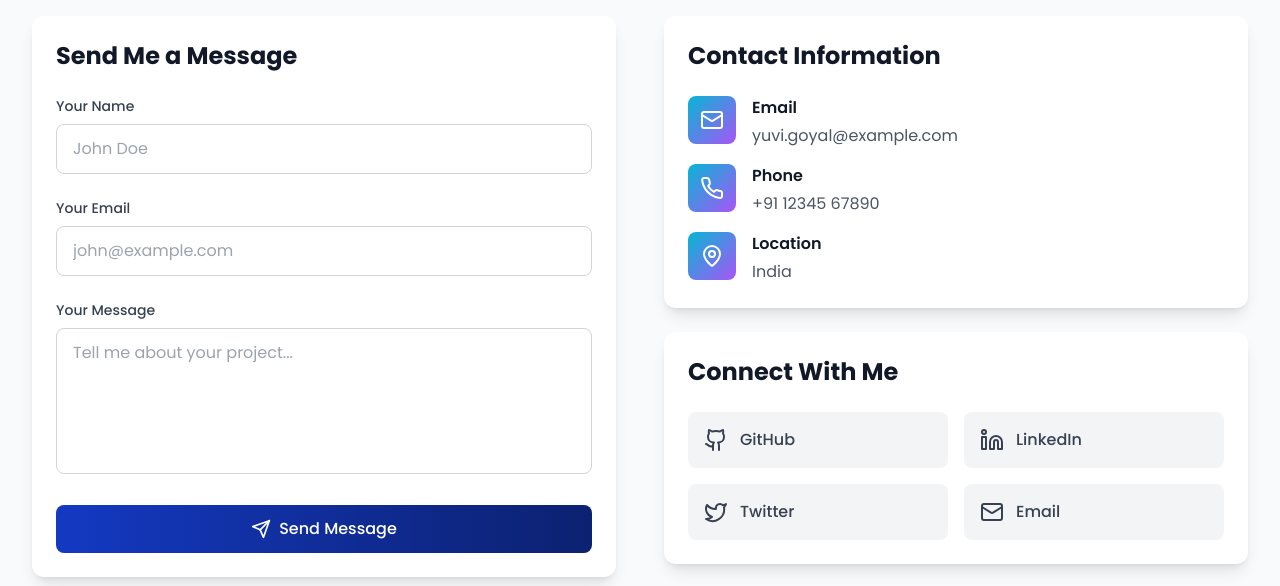
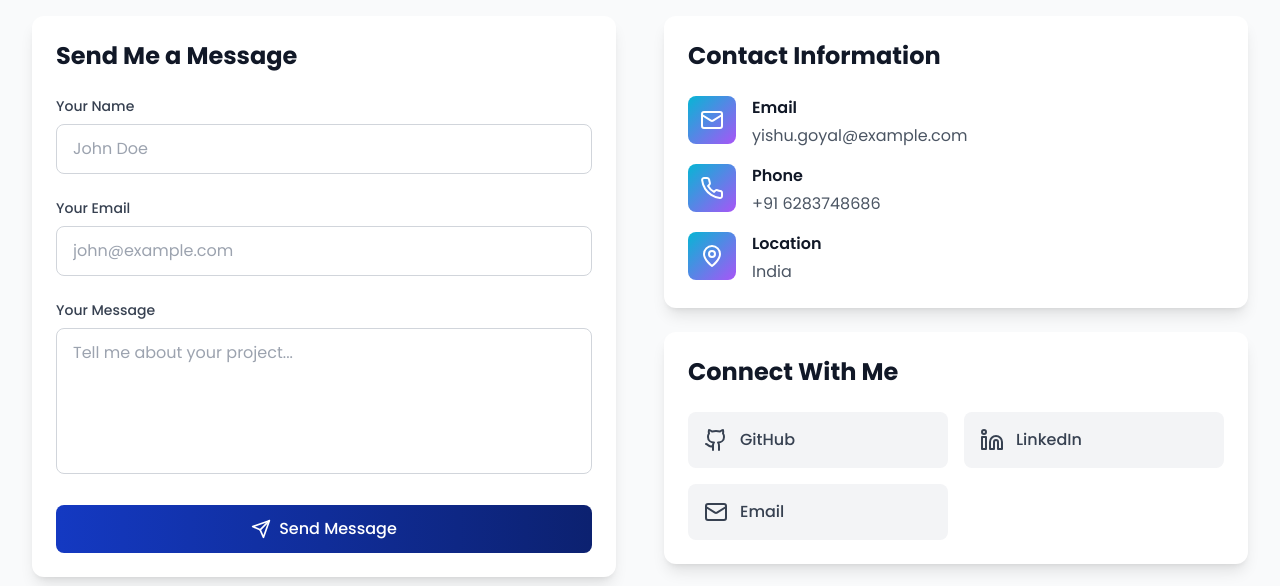
Before and after one commit to yishugoyal/Developer-Portfolio, a React (Vite) app: page / in a window 1280 px wide. Shown: the part 5640-6226 px from the top of the page. Built offline with nearby package versions, Linux system fonts and the light colour scheme.

Commit message:
Update Contact.tsx

```diff
--- a/src/components/Contact.tsx
+++ b/src/components/Contact.tsx
@@ -18,25 +18,19 @@ const Contact = () => {
     {
       name: 'GitHub',
       icon: Github,
-      url: 'https://github.com/yuvigoyal',
+      url: 'https://github.com/yishugoyal',
       color: 'hover:text-gray-900 dark:hover:text-gray-100',
     },
     {
       name: 'LinkedIn',
       icon: Linkedin,
-      url: 'https://linkedin.com/in/yuvigoyal',
+      url: 'https://www.linkedin.com/in/yishugoyal/',
       color: 'hover:text-blue-600',
-    },
-    {
-      name: 'Twitter',
-      icon: Twitter,
-      url: 'https://twitter.com/yuvigoyal',
-      color: 'hover:text-blue-400',
     },
     {
       name: 'Email',
       icon: Mail,
-      url: 'mailto:yuvi.goyal@example.com',
+      url: 'mailto:yishugoyalbth@gmail.com',
       color: 'hover:text-red-500',
     },
   ];
@@ -208,7 +202,7 @@ const Contact = () => {
                       href="mailto:yuvi.goyal@example.com"
                       className="text-gray-600 dark:text-gray-400 hover:text-primary-500 transition-colors"
                     >
-                      yuvi.goyal@example.com
+                      yishu.goyal@example.com
                     </a>
                   </div>
                 </div>
@@ -220,10 +214,10 @@ const Contact = () => {
                   <div>
                     <h4 className="font-semibold text-gray-900 dark:text-white mb-1">Phone</h4>
                     <a
-                      href="tel:+1234567890"
+                      href="tel:+916283748686"
                       className="text-gray-600 dark:text-gray-400 hover:text-primary-500 transition-colors"
                     >
-                      +91 12345 67890
+                      +91 6283748686
                     </a>
                   </div>
                 </div>
```
